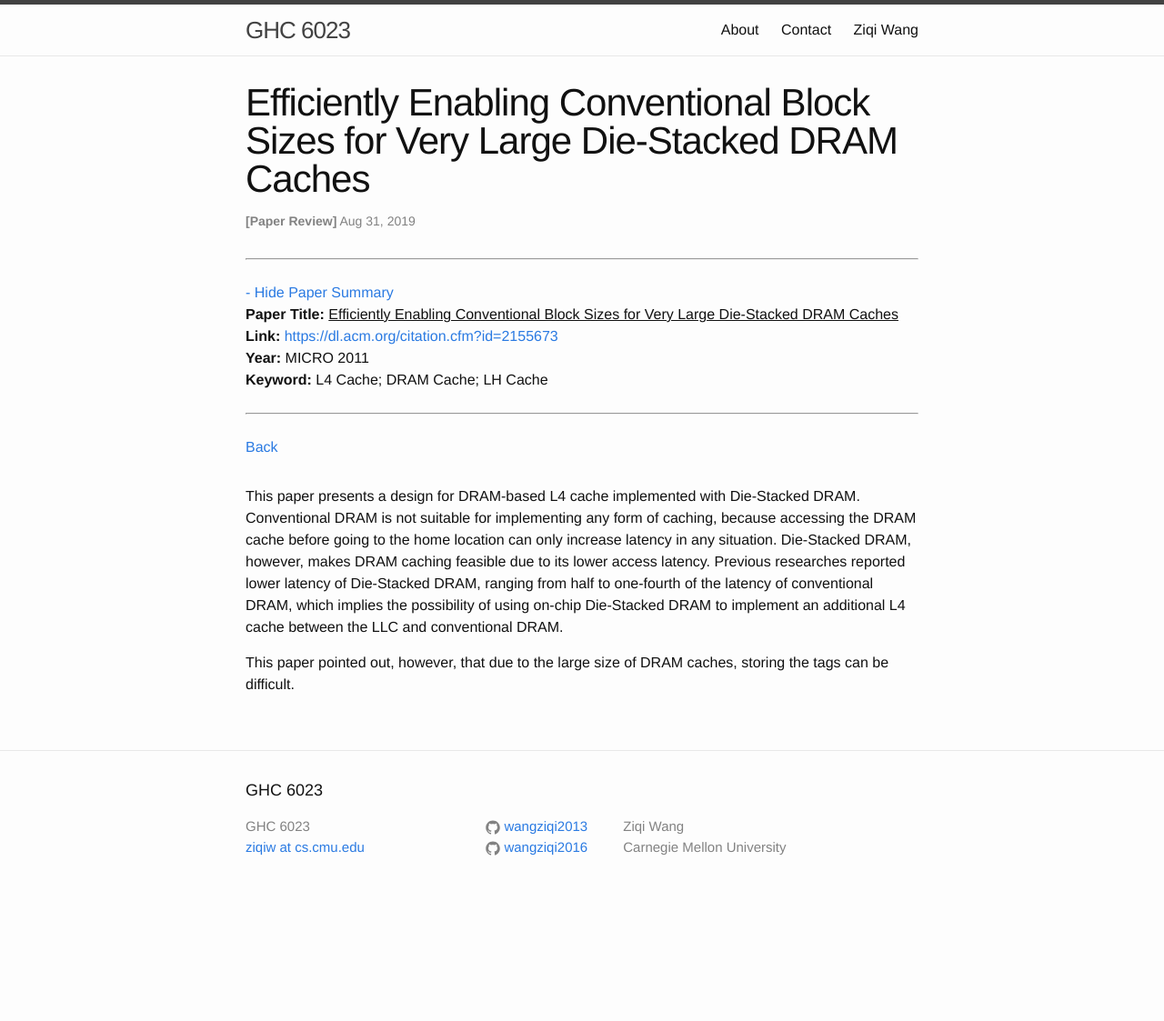
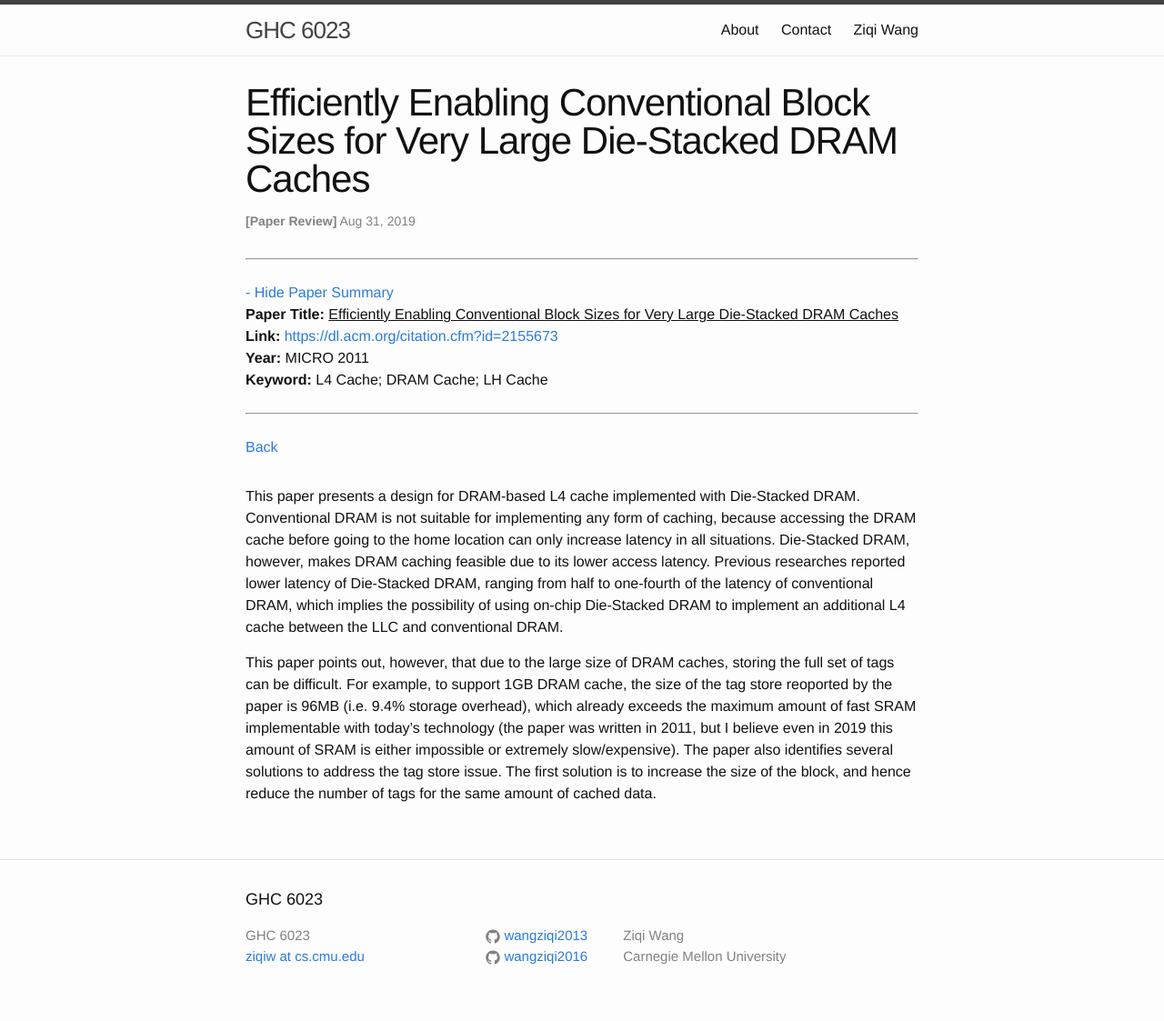
Before and after one commit to wangziqi2013/wangziqi2013.github.io, a Jekyll site: the page built from _posts/2019-08-31-lh-cache.markdown, in a window 1280 px wide. Shown: the whole page at 91% size. Built offline with Jekyll 4.4.1, drawn with Linux system fonts in a browser that asks for light colours; before the commit the page ends 1003 px from its top, so only the background shows below that.

Commit message:
Adding first solution

```diff
--- a/_posts/2019-08-31-lh-cache.markdown
+++ b/_posts/2019-08-31-lh-cache.markdown
@@ -15,9 +15,14 @@ version_mgmt:
 
 This paper presents a design for DRAM-based L4 cache implemented with Die-Stacked DRAM. Conventional DRAM is not suitable
 for implementing any form of caching, because accessing the DRAM cache before going to the home location can only
-increase latency in any situation. Die-Stacked DRAM, however, makes DRAM caching feasible due to its lower access latency.
+increase latency in all situations. Die-Stacked DRAM, however, makes DRAM caching feasible due to its lower access latency.
 Previous researches reported lower latency of Die-Stacked DRAM, ranging from half to one-fourth of the latency of conventional
 DRAM, which implies the possibility of using on-chip Die-Stacked DRAM to implement an additional L4 cache between the LLC
 and conventional DRAM.
 
-This paper pointed out, however, that due to the large size of DRAM caches, storing the tags can be difficult.
+This paper points out, however, that due to the large size of DRAM caches, storing the full set of tags can be difficult.
+For example, to support 1GB DRAM cache, the size of the tag store reoported by the paper is 96MB (i.e. 9.4% storage overhead),
+which already exceeds the maximum amount of fast SRAM implementable with today's technology (the paper was written in 2011,
+but I believe even in 2019 this amount of SRAM is either impossible or extremely slow/expensive). The paper also identifies
+several solutions to address the tag store issue. The first solution is to increase the size of the block, and hence
+reduce the number of tags for the same amount of cached data.
```
